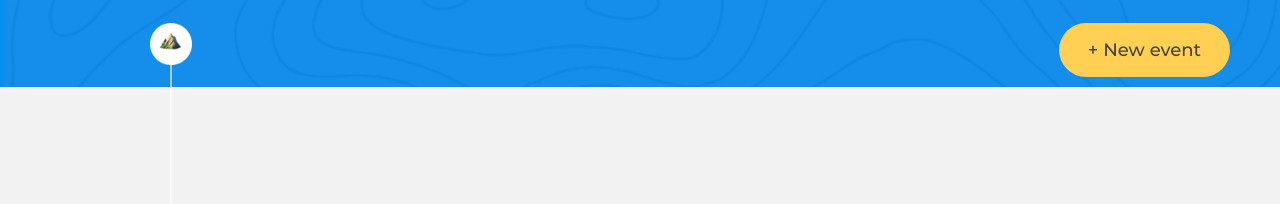
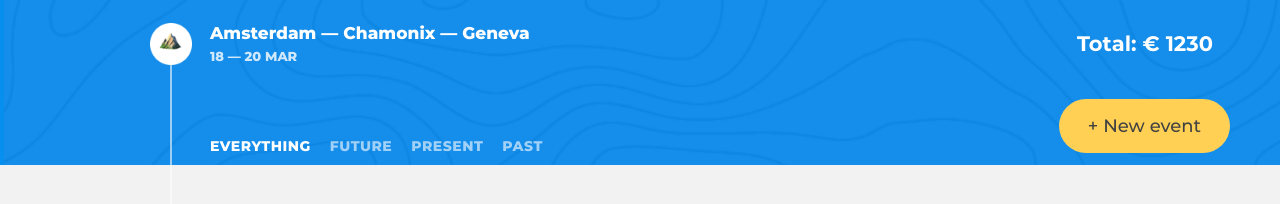
Before and after one commit to htmlacademy-ecmascript/1048521-big-trip-2, a website built with webpack: page public/index.html in a window 1280 px wide. Built offline with nearby package versions, Linux system fonts and the light colour scheme.

Commit message:
feat: divide the project header into components

```diff
--- a/public/index.html
+++ b/public/index.html
@@ -3,26 +3,19 @@
   <head>
     <meta charset="UTF-8">
     <meta name="viewport" content="width=device-width, initial-scale=1">
-
     <title>Big Trip</title>
-
     <link rel="stylesheet" href="./css/style.css">
   </head>
-
   <body class="page-body">
     <header class="page-header">
       <div class="page-body__container  page-header__container">
         <img class="page-header__logo" src="img/logo.png" width="42" height="42" alt="Trip logo">
-
         <div class="trip-main">
           <div class="trip-main__trip-controls  trip-controls">
             <div class="trip-controls__filters">
               <h2 class="visually-hidden">Filter events</h2>
-              <!-- Фильтры -->
             </div>
           </div>
-
-          <button class="trip-main__event-add-btn  btn  btn--big  btn--yellow" type="button">New event</button>
         </div>
       </div>
     </header>
--- a/src/main.js
+++ b/src/main.js
@@ -0,0 +1,15 @@
+import NewEventButtonView from './view/new-event-button-view.js';
+import TripInfoView from './view/trip-info-view.js';
+import TripFormFiltersView from './view/trip-form-filters-view.js';
+import {render, RenderPosition} from './render.js';
+
+const siteHeaderElement = document.querySelector('.page-header');
+const siteHeaderTripElement = siteHeaderElement.querySelector('.trip-main');
+const tripControlsFiltersElement = siteHeaderElement.querySelector('.trip-controls__filters');
+
+render(new NewEventButtonView(), siteHeaderTripElement, RenderPosition.BEFOREEND);
+
+render(new TripInfoView, siteHeaderTripElement, RenderPosition.AFTERBEGIN);
+
+
+render(new TripFormFiltersView, tripControlsFiltersElement, RenderPosition.BEFOREEND);
--- /dev/null
+++ b/src/view/new-event-button-view.js
@@ -0,0 +1,23 @@
+import {createElement} from '../render.js';
+
+function createNewEventButtonTemplate() {
+  return '<button class="trip-main__event-add-btn  btn  btn--big  btn--yellow" type="button">New event</button>';
+}
+
+export default class NewEventButtonView {
+  getTemplate() {
+    return createNewEventButtonTemplate();
+  }
+
+  getElement() {
+    if (!this.element) {
+      this.element = createElement(this.getTemplate());
+    }
+
+    return this.element;
+  }
+
+  removeElement() {
+    this.element = null;
+  }
+}
--- /dev/null
+++ b/src/view/trip-form-filters-view.js
@@ -0,0 +1,42 @@
+import {createElement} from '../render.js';
+
+function createTripFormFiltersTemplate() {
+  return `<form class="trip-filters" action="#" method="get">
+            <div class="trip-filters__filter">
+              <input id="filter-everything" class="trip-filters__filter-input  visually-hidden" type="radio" name="trip-filter" value="everything" checked>
+              <label class="trip-filters__filter-label" for="filter-everything">Everything</label>
+            </div>
+            <div class="trip-filters__filter">
+              <input id="filter-future" class="trip-filters__filter-input  visually-hidden" type="radio" name="trip-filter" value="future">
+              <label class="trip-filters__filter-label" for="filter-future">Future</label>
+            </div>
+            <div class="trip-filters__filter">
+              <input id="filter-present" class="trip-filters__filter-input  visually-hidden" type="radio" name="trip-filter" value="present">
+              <label class="trip-filters__filter-label" for="filter-present">Present</label>
+            </div>
+
+            <div class="trip-filters__filter">
+              <input id="filter-past" class="trip-filters__filter-input  visually-hidden" type="radio" name="trip-filter" value="past">
+              <label class="trip-filters__filter-label" for="filter-past">Past</label>
+            </div>
+            <button class="visually-hidden" type="submit">Accept filter</button>
+          </form>`;
+}
+
+export default class TripFormFiltersView {
+  getTemplate() {
+    return createTripFormFiltersTemplate();
+  }
+
+  getElement() {
+    if (!this.element) {
+      this.element = createElement(this.getTemplate());
+    }
+
+    return this.element;
+  }
+
+  removeElement() {
+    this.element = null;
+  }
+}
--- /dev/null
+++ b/src/view/trip-info-view.js
@@ -0,0 +1,31 @@
+import {createElement} from '../render.js';
+
+function createTripInfoTemplate() {
+  return `<section class="trip-main__trip-info  trip-info">
+            <div class="trip-info__main">
+              <h1 class="trip-info__title">Amsterdam &mdash; Chamonix &mdash; Geneva</h1>
+              <p class="trip-info__dates">18&nbsp;&mdash;&nbsp;20 Mar</p>
+            </div>
+            <p class="trip-info__cost">
+              Total: &euro;&nbsp;<span class="trip-info__cost-value">1230</span>
+            </p>
+          </section>`;
+}
+
+export default class TripInfoView {
+  getTemplate() {
+    return createTripInfoTemplate();
+  }
+
+  getElement() {
+    if (!this.element) {
+      this.element = createElement(this.getTemplate());
+    }
+
+    return this.element;
+  }
+
+  removeElement() {
+    this.element = null;
+  }
+}
```
